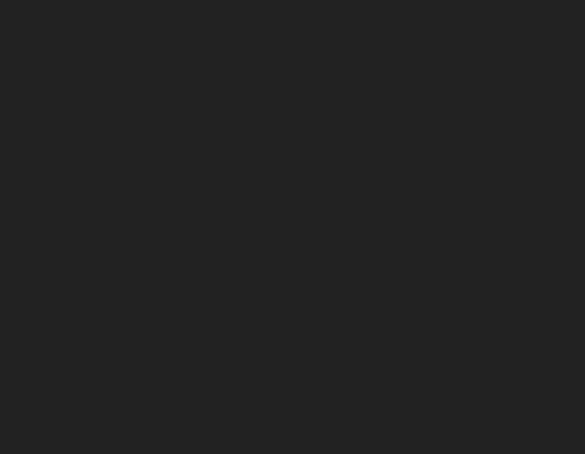
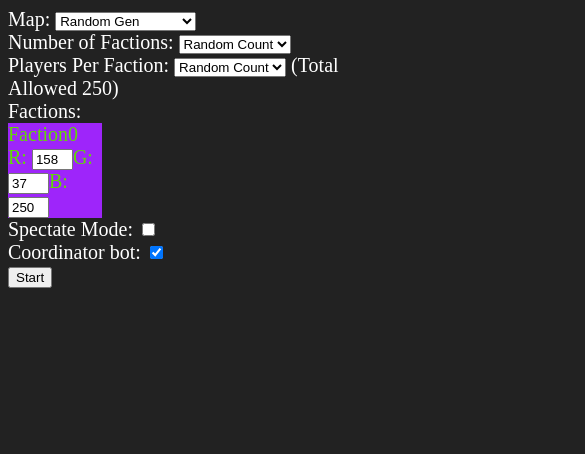
Before and after one commit to VividerAphid/LongCon, a plain HTML site: page index.html in a window 390 px wide. Shown: the top 454 px of the page, 585 px wide, since content can reach past the window. Drawn offline with Linux system fonts and the light colour scheme.

Commit message:
Start game button added

```diff
--- a/classes.js
+++ b/classes.js
@@ -218,6 +218,7 @@ class faction{
 
 class game{
     constructor(){
+        this.spectateMode = false;
         this.map = [];
         this.consts = [];
         this.factions = [];
--- a/index.html
+++ b/index.html
@@ -17,7 +17,54 @@
 <script src="main.js"></script>
 <script src="stats.js"></script>
 
+<script src="ui.js"></script>
+
 <body>
+    <div id="menuDiv">
+        <label for="mapdrp">Map: </label>
+        <select id="mapdrp" onchange="updateMap()">
+            <option>Random Gen</option>
+            <option>Galcon Galaxy 7</option>
+            <option>Galcon Galaxy 8</option>
+            <option>Galcon Snowflake 1</option>
+            <option>Galcon Snowflake 2</option>
+        </select>
+        <br>
+        <label for="factionCountdrp">Number of Factions: </label>
+        <select id="factionCountdrp" onchange="toggleFactionCountSelect()">
+            <option>Random Count</option>
+            <option>Select Count</option>
+        </select>
+        <input id="factionCountinp" value=10 min=1 max=25 type="number" style="display: none" onchange="factionCountChange()">
+        <br>
+        <label for="playerCountdrp">Players Per Faction: </label>
+        <select id="playerCountdrp" onchange="togglePlayerCountSelect()">
+            <option>Random Count</option>
+            <option>Select Count</option>
+        </select>
+        <input id="playerCountinp" value=10 min=1 max=25 type="number" style="display: none" onchange="playerCountChange()">(Total Allowed 250)
+        <br>
+        <label for="factionListing">Factions:</label>
+        <div id="factionListing">
+        </div>
+        <label for="spectatechx">Spectate Mode: </label>
+        <input id="spectatechx" type="checkbox" onchange="toggleCoordinatorChxDisabled()">
+        <br>
+        <label for="coordinatorChx">Coordinator bot: </label>
+        <input id="coordinatorChx" type="checkbox" checked="true">
+        <br>
+        <button id="startBtn" onclick="startBtnClick()">Start</button>
+    </div>
+    <script>
+        var maxAllowedPlayers = 250;
+        var factions = [];
+        var map = [];
+        updateMap();
+        initFactions();
+        initFactionListings();
+        toggleFactionCountSelect();
+        togglePlayerCountSelect();
+    </script>
     <canvas id="gameboard"></canvas>
-    <script src="runner.js"></script>
+    <!-- <script src="runner.js"></script> -->
 </body>
--- a/main.js
+++ b/main.js
@@ -51,6 +51,20 @@ function loadTestFactions(count){
         factions[r].players[0].faction = factions[r];
     }
     console.log(factions);
+    return factions;
+}
+
+function loadFactions(facs){
+    let factions = [];
+    let charSet = ['a', 'b', 'c', 'd', 'e', 'f', 'g', 'h', 'i', 'j', 'k', 'l', 'm', 'n', 'o', 'p', 'q', 'r', 's', 't', 'u', 'v',
+        'w', 'x', 'y', 'z', '1', '2', '3', '4', '5', '6', '7', '8', '9', '0'];
+    for(let r = 0; r < facs.length; r++){
+        let charPicks = [Math.floor(Math.random()*charSet.length), Math.floor(Math.random()*charSet.length)];
+        let chars = charSet[charPicks[0]] + charSet[charPicks[1]];
+        let colors = facs[r].colors;
+        factions.push(new faction(r+1, "Fac"+r+1, {color: colors[0], chars: chars, inverse: colors[1]}));
+        factions[r].players = [];
+    }
     return factions;
 }
 
@@ -124,9 +138,11 @@ function render(gameData){
         gameData.map[r].drawConnections(gameData.artist, gameData.map);
     }
 
+    if(!gameData.spectateMode){
         let targeted = gameData.humanPlayer.faction.targets;
         for(let r = 0; r < targeted.length; r++){
             gameData.artist.drawTargetPointer(targeted[r].x, targeted[r].y, targeted[r].radius);
+        }
     }
 
     for(let r = 0; r < gameData.map.length; r++){
@@ -141,12 +157,17 @@ function render(gameData){
     }
 
         for(let r = 0; r < gameData.ships.length; r++){
-        if(gameData.ships[r].faction.id == gameData.humanPlayer.faction.id || checkProximity(gameData.ships[r].at, gameData.map, gameData.humanPlayer.faction.id) || gameData.botWar){
+            if(gameData.spectateMode){
+                gameData.ships[r].draw(gameData.artist);
+            }
+            else{
+                if(gameData.ships[r].faction.id == gameData.humanPlayer.faction.id || checkProximity(gameData.ships[r].at, gameData.map, gameData.humanPlayer.faction.id)){
                     gameData.ships[r].draw(gameData.artist);
                 }
                 if(gameData.ships[r].player == gameData.humanPlayer){
                     if(gameData.humanPlayer.pointerOn){
                         gameData.artist.drawPointer(gameData.ships[r].x, gameData.ships[r].y, "#fff");
+                    }
                 }
             }
         }
@@ -259,6 +280,7 @@ function toggleTarget(map, faction, target){
 
 function checkHit(gameData, isLongpress){
     //console.log("checkhit");
+    if(!gameData.spectateMode){
         let canvRect = gameboard.getBoundingClientRect();
         let x = (event.clientX - canvRect.left);
         let y = (event.clientY - canvRect.top);
@@ -298,6 +320,7 @@ function checkHit(gameData, isLongpress){
                                 let moveEvent = move(gameData, map[r], player);
                                 botMapUpdate(gameData, moveEvent);
                                 render(gameData);
+                            }
                         }
                     }
                 }
--- a/mapkit/map.js
+++ b/mapkit/map.js
@@ -188,7 +188,6 @@ function genConsts(map, minSize, maxSize){
 }
 
 function convertMap(coordData){
-    console.log(coordData[0]);
     let map = [];
     let count = coordData.length;
     for(let r = 0; r < count; r++){
--- a/runner.js
+++ b/runner.js
@@ -1,17 +1,19 @@
 var gameData = new game();
 gameData.width = 3500;//4060;
 gameData.height = 3500;//4060;
-gameData.map = convertMap(galconSnowflake2());//randomGen(gameData.width, gameData.height);
-gameData.consts = genConsts(gameData.map, 9, 12);
+gameData.map = map;//convertMap(galconSnowflake2());//randomGen(gameData.width, gameData.height);
+gameData.consts = genConsts(gameData.map, 5, 7);
 gameData.map = loadDefenseAndNeut(gameData.map, 1500);
+gameData.spectateMode = spectatechx.checked;
 
 //printAllStats(gameData.map, gameData.consts);
 //printAvgMapsStats(50, gameData.width, gameData.height, 1500);
 
-gameData.factions = loadTestFactions(25);
-let plaShipPack = loadTestPlayersAndShips(gameData.factions, 10);
+gameData.factions = loadFactions(factions);
+let plaShipPack = loadTestPlayersAndShips(gameData.factions, playerCountinp.value);
 gameData.players = plaShipPack[0];
 gameData.ships = plaShipPack[1];
+if(gameData.spectateMode == false){
     var player1 = new player(1, "Player");
     var player1Ship = new ship(1, player1);
     player1.faction = gameData.factions[0];
@@ -21,6 +23,7 @@ gameData.ships[0] = player1Ship;
     gameData.humanPlayer = player1;
     gameData.humanPlayer.ship = player1Ship;
     gameData.ships[0].player = player1;
+}
 gameData.map = pickSpawns(gameData, Math.floor(Math.random()*50)+1, 250);
 gameData.coordinators = loadCoordinators(gameData.factions);
 setShipSpawns(gameData);
--- a/ui.js
+++ b/ui.js
@@ -119,3 +119,39 @@ function updateFactionColor(id, colors){
     ];
     factions[id].colors = newCols;
 }
+
+function updateMap(){
+    switch(mapdrp.selectedIndex){
+        case 0:
+            map = randomGen(3500,3500);
+            break;
+        case 1:
+            map = convertMap(galconGalaxy7());
+            break;
+        case 2:
+            map = convertMap(galconGalaxy8());
+            break;
+        case 3:
+            map = convertMap(galconSnowflake1());
+            break;
+        case 3:
+            map = convertMap(galconSnowflake2());
+            break;
+    }
+}
+
+function startBtnClick(){
+    if(factionCountdrp.selectedIndex == 0){
+        factionCountinp.value = Math.floor(Math.random()*23)+ 2;
+        initFactions();
+    }
+    if(playerCountdrp.selectedIndex == 0){
+        let max = maxAllowedPlayers / factionCountinp.value;
+        playerCountinp.value = Math.floor(Math.random()*max)+ 1;
+    }
+    factions = factions.slice(0, factionCountinp.value);
+    console.log(factions);
+    addElement("runnerScr", "script", document.body);
+    runnerScr.setAttribute('src', "runner.js");
+    menuDiv.style.display = "none";
+}
```
Also changed, not shown: testPage.html (+17 -2 lines). Lines whose indentation alone changed are shown as unchanged.
